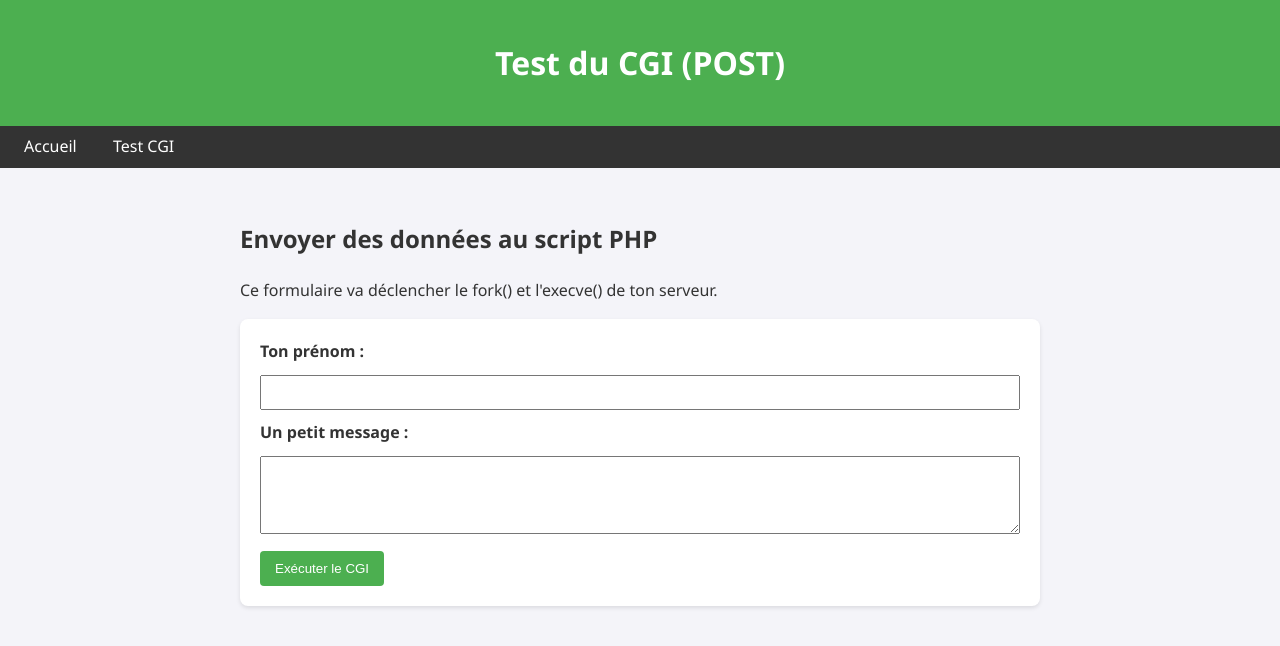
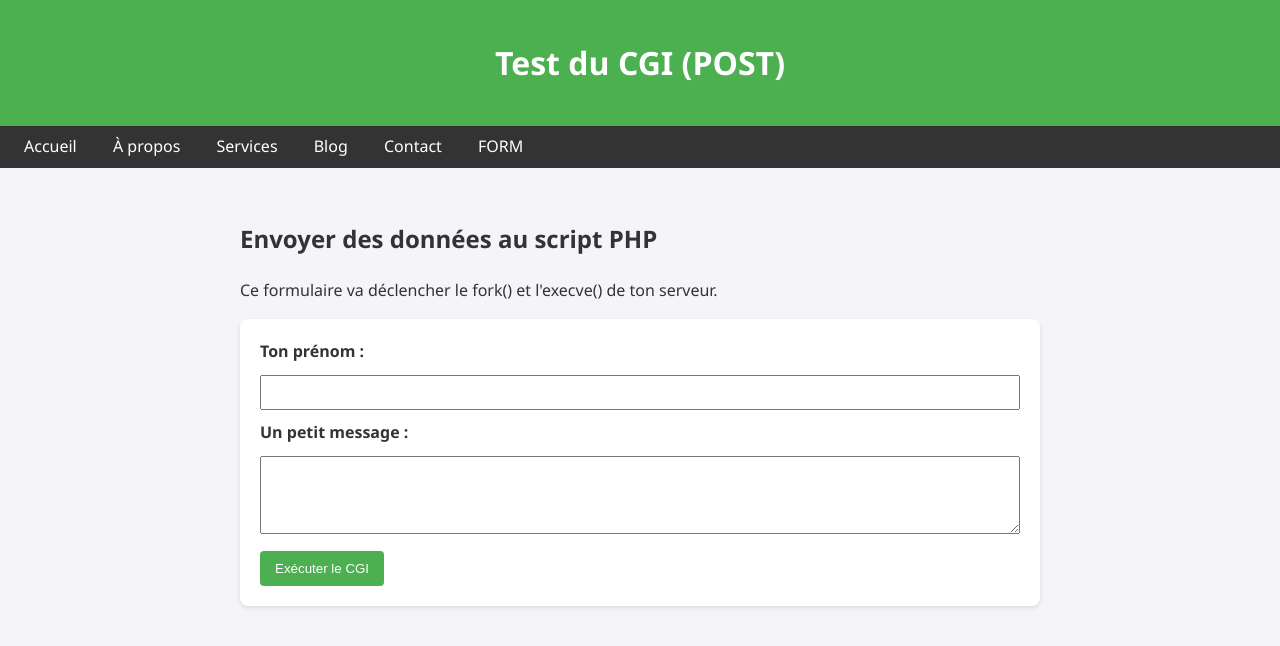
Before and after one commit to benoit-cht/webServer, a plain HTML site: page sources/www/test_cgi.html in a window 1280 px wide. Drawn offline with Linux system fonts and the light colour scheme.

Commit message:
path link for from

```diff
--- a/sources/www/test_cgi.html
+++ b/sources/www/test_cgi.html
@@ -12,7 +12,11 @@
     </header>
     <nav>
         <a href="index.html">Accueil</a>
-        <a href="test_cgi.html">Test CGI</a>
+        <a href="about.html">À propos</a>
+        <a href="services.html">Services</a>
+        <a href="blog.html">Blog</a>
+        <a href="contact.html">Contact</a>
+        <a href="test_cgi.html">FORM</a>
     </nav>
     <main>
         <h2>Envoyer des données au script PHP</h2>
```
Also changed, not shown: sources/www/about.html (+1 -0 lines), sources/www/blog.html (+1 -0 lines), sources/www/contact.html (+1 -0 lines), sources/www/index.html (+1 -0 lines), sources/www/services.html (+1 -0 lines).
